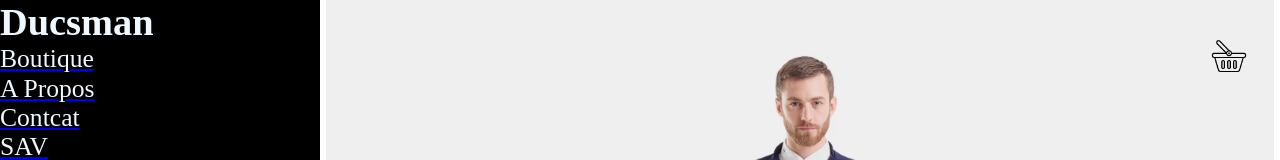
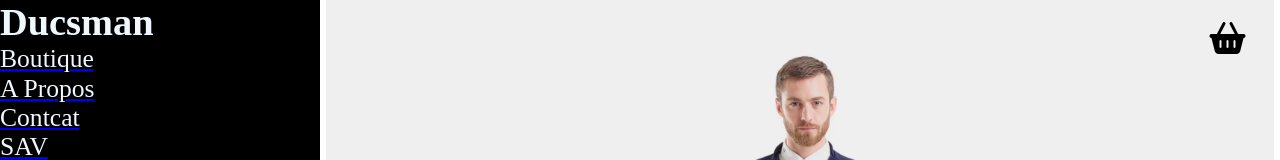
Before and after one commit to salandre/brief4, a website: page index.html in a window 1280 px wide. Shown: the top 160 px of the page. Drawn offline with nearby package versions, Linux system fonts and the light colour scheme; files that its build step writes are made by us from their sources; grey boxes are pictures that could not be loaded; a web font is replaced by a local one.

Commit message:
Changing shopping basket image by awesome font

```diff
--- a/index.html
+++ b/index.html
@@ -46,8 +46,7 @@
       <div class="social">
         <i class="fa-brands fa-instagram fa-3x"></i>
         <i class="fa-brands fa-facebook-f fa-3x"></i>
-          <i class="fa-brands fa-twitter fa-3x"></i>
-
+        <i class="fa-brands fa-twitter fa-3x"></i>
       </div>
     </div>
   </div>
@@ -60,7 +59,7 @@
 
     <header class="banniere">
       <img src="img/ducsman.webp" alt="Ducsman, sapés comme jamais" class="fond">
-      <img src="img/shopping-cart.png" alt="panier" class="shopping-cart">
+      <i class="fa-solid fa-basket-shopping fa-2xl"></i>
     </header>
 
     <main class="articles">
--- a/sass/layout/_header.scss
+++ b/sass/layout/_header.scss
@@ -8,6 +8,14 @@
         max-width:1200px;
         width:100%;
         margin:0 auto;
+    }
+
+    .fa-basket-shopping {
+        position:relative;
+        top: 3vw;
+        right: 5vw;
+        cursor: pointer;
+        color:black;
     }
 
     .shopping-cart {
```
Also changed, not shown: 1 other file.
